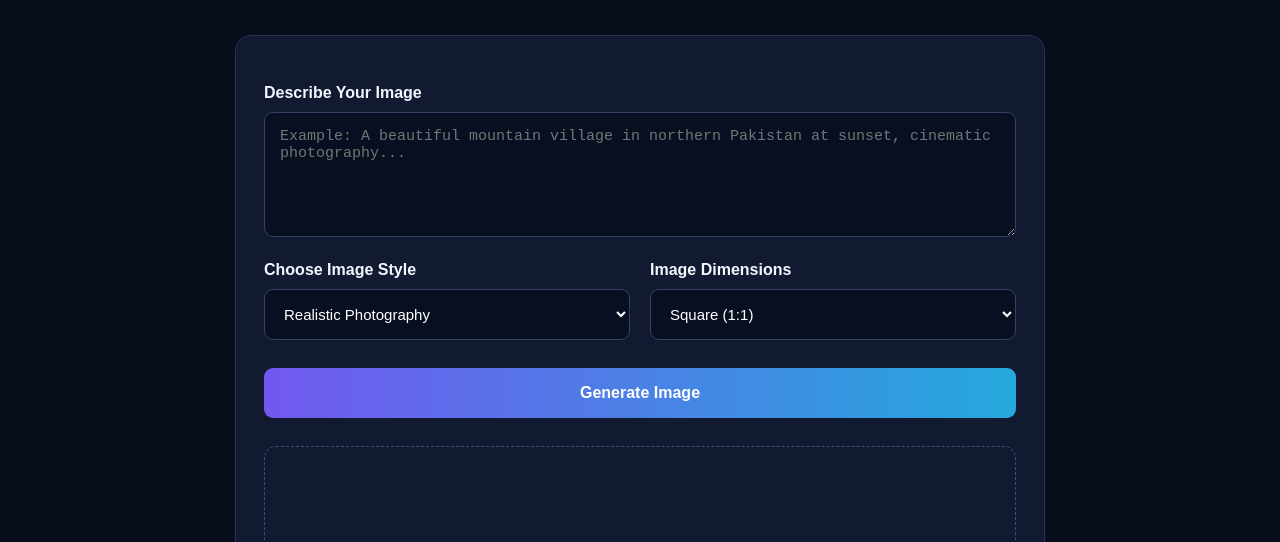
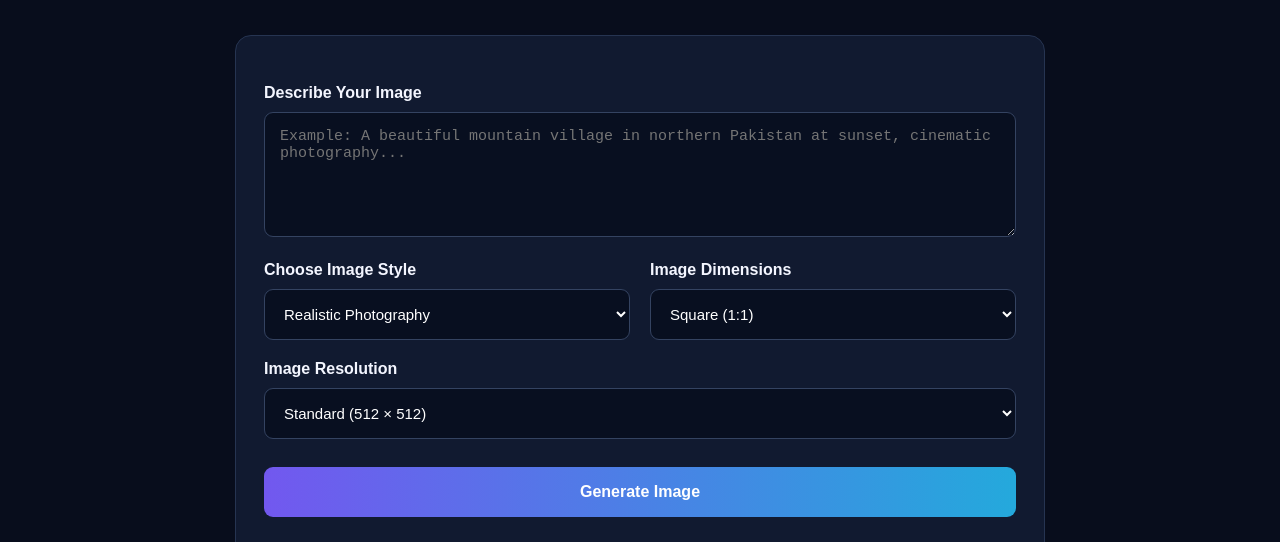
Before and after one commit to khybersubscriptions-cmd/khyber-ai-studio, a plain HTML site: page frontend/image-generator.html in a window 1280 px wide. Shown: the part 229-771 px from the top of the page. Drawn offline with Linux system fonts and the light colour scheme.

Commit message:
Update image-generator.html

```diff
--- a/frontend/image-generator.html
+++ b/frontend/image-generator.html
@@ -56,6 +56,13 @@ button{width:100%;padding:16px;margin-top:28px;border:0;border-radius:9px;backgr
 <option>Portrait (9:16)</option>
 </select>
 </div>
+</div>
+    <div class="resolution">
+    <label for="resolution">Image Resolution</label>
+    <select id="resolution">
+        <option value="512">Standard (512 × 512)</option>
+        <option value="768">High Quality (768 × 768)</option>
+    </select>
 </div>
 <button onclick="generate()">Generate Image</button>
 <div class="preview" id="preview">Your generated image will appear here.</div>
```
